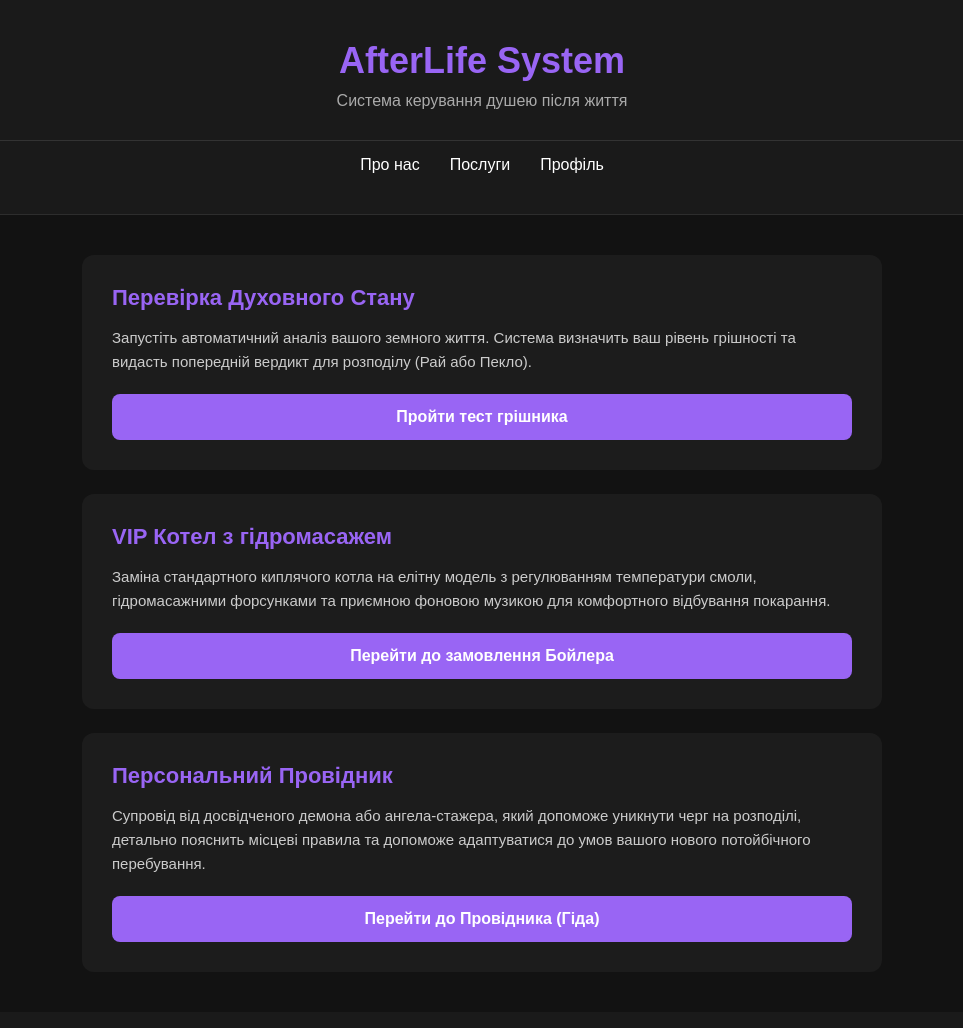
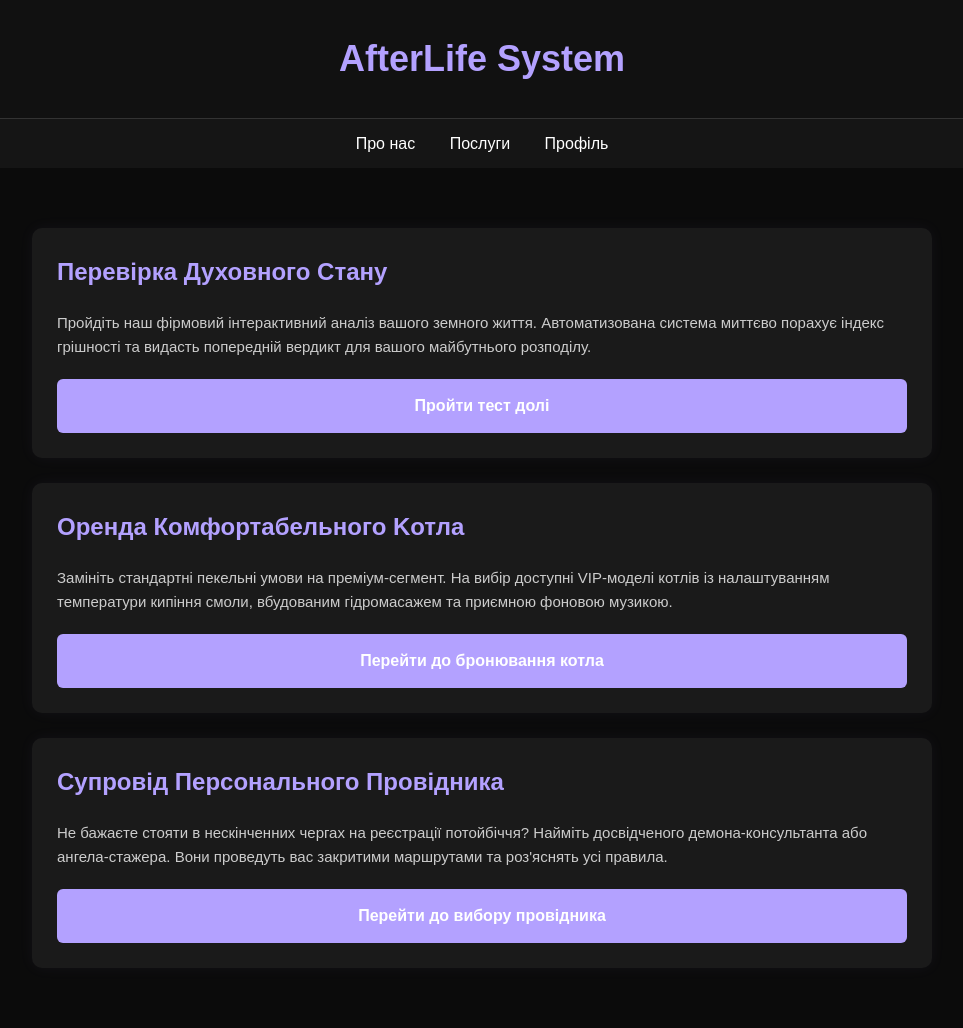
Before and after one commit to niaiku2006-ops/afterlife-system, a Flask app: page /services in a window 1280 px wide. Shown: the whole page, without its empty margins (158-1121 px from the left). Before the commit the page ends 942 px from the top, so only its background shows below. Run offline with Flask 3, Linux system fonts and the light colour scheme; a user stored in the database is signed in.

Commit message:
Update services.html

```diff
--- a/templates/services.html
+++ b/templates/services.html
@@ -6,79 +6,70 @@
     <title>Послуги - AfterLife System</title>
     <style>
         body {
+            margin: 0;
             font-family: Arial, sans-serif;
-            background-color: #121212;
-            color: #ffffff;
+            background: #0b0b0b;
+            color: #e0e0e0;
+            line-height: 1.6;
+        }
+
+        header {
+            background: #111;
+            padding: 30px 20px;
+            text-align: center;
+            border-bottom: 1px solid #333;
+        }
+
+        header h1 {
             margin: 0;
-            padding: 0;
+            color: #b3a1ff;
+            font-size: 36px;
+        }
+
+        nav {
+            background: #151515;
+            padding: 12px;
             text-align: center;
         }
 
-        .header {
-            background-color: #1a1a1a;
-            padding: 40px 20px;
-            border-bottom: 1px solid #2d2d2d;
-        }
-
-        .header h1 {
-            color: #9965f4;
-            font-size: 36px;
-            margin: 0 0 10px 0;
-        }
-
-        .header p {
-            color: #aaaaaa;
-            font-size: 16px;
-            margin: 0 0 30px 0;
-        }
-
-        .nav {
-            border-top: 1px solid #333;
-            padding-top: 15px;
-            display: flex;
-            justify-content: center;
-            gap: 30px;
-        }
-
-        .nav a {
+        nav a {
             color: #ffffff;
+            margin: 0 15px;
             text-decoration: none;
             font-size: 16px;
-            font-weight: normal;
             transition: color 0.2s;
         }
 
-        .nav a:hover {
-            color: #bb86fc;
+        nav a:hover {
+            color: #b3a1ff;
         }
 
-        .content-container {
-            max-width: 800px;
+        main {
+            max-width: 900px;
             margin: 40px auto;
-            padding: 0 20px;
+            padding: 20px;
             display: flex;
             flex-direction: column;
-            gap: 24px;
+            gap: 25px;
         }
 
-        .service-card {
-            background-color: #1c1c1c;
-            border-radius: 12px;
-            padding: 30px;
+        .section {
+            background: #1a1a1a;
+            padding: 25px;
+            border-radius: 10px;
+            box-shadow: 0 0 15px rgba(179, 161, 255, 0.05);
             text-align: left;
         }
 
-        .service-card h2 {
-            color: #9965f4;
-            font-size: 22px;
+        .section h2 {
             margin-top: 0;
-            margin-bottom: 12px;
+            color: #b3a1ff;
+            font-size: 24px;
         }
 
-        .service-card p {
+        .section p {
             color: #cccccc;
             font-size: 15px;
-            line-height: 1.6;
             margin-bottom: 20px;
         }
 
@@ -86,65 +77,55 @@
             display: block;
             width: 100%;
             box-sizing: border-box;
-            background-color: #9965f4;
+            background: #b3a1ff;
             color: #ffffff;
             border: none;
             padding: 14px;
             font-size: 16px;
             font-weight: bold;
-            border-radius: 8px;
+            border-radius: 6px;
             cursor: pointer;
             text-decoration: none;
             text-align: center;
-            transition: background-color 0.2s, transform 0.1s;
+            transition: background 0.2s;
         }
 
         .action-btn:hover {
-            background-color: #b388ff;
-            transform: translateY(-1px);
-        }
-
-        form {
-            margin: 0;
-            padding: 0;
-            width: 100%;
+            background: #9a87ff;
         }
     </style>
 </head>
 <body>
 
-    <div class="header">
-        <h1>AfterLife System</h1>
-        <p>Система керування душею після життя</p>
+<header>
+    <h1>AfterLife System</h1>
+</header>
 
-        <div class="nav">
-            <a href="/">Про нас</a>
-            <a href="/services">Послуги</a>
-            <a href="/profile">Профіль</a>
-        </div>
+<nav>
+    <a href="/">Про нас</a>
+    <a href="/services">Послуги</a>
+    <a href="/profile">Профіль</a>
+</nav>
+
+<main>
+    <div class="section">
+        <h2>Перевірка Духовного Стану</h2>
+        <p>Пройдіть наш фірмовий інтерактивний аналіз вашого земного життя. Автоматизована система миттєво порахує індекс грішності та видасть попередній вердикт для вашого майбутнього розподілу.</p>
+        <a href="/test" class="action-btn">Пройти тест долі</a>
     </div>
 
-    <div class="content-container">
+    <div class="section">
+        <h2>Оренда Комфортабельного Kотла</h2>
+        <p>Замініть стандартні пекельні умови на преміум-сегмент. На вибір доступні VIP-моделі котлів із налаштуванням температури кипіння смоли, вбудованим гідромасажем та приємною фоновою музикою.</p>
+        <a href="/boiler" class="action-btn">Перейти до бронювання котла</a>
+    </div>
 
-        <div class="service-card">
-            <h2>Перевірка Духовного Стану</h2>
-            <p>Запустіть автоматичний аналіз вашого земного життя. Система визначить ваш рівень грішності та видасть попередній вердикт для розподілу (Рай або Пекло).</p>
-            <a href="/test" class="action-btn">Пройти тест грішника</a>
-        </div>
-
-        <div class="service-card">
-            <h2>VIP Котел з гідромасажем</h2>
-            <p>Заміна стандартного киплячого котла на елітну модель з регулюванням температури смоли, гідромасажними форсунками та приємною фоновою музикою для комфортного відбування покарання.</p>
-            <a href="/boiler" class="action-btn">Перейти до замовлення Бойлера</a>
-        </div>
-
-        <div class="service-card">
-            <h2>Персональний Провідник</h2>
-            <p>Супровід від досвідченого демона або ангела-стажера, який допоможе уникнути черг на розподілі, детально пояснить місцеві правила та допоможе адаптуватися до умов вашого нового потойбічного перебування.</p>
-            <a href="/guide" class="action-btn">Перейти до Провідника (Гіда)</a>
-        </div>
-
+    <div class="section">
+        <h2>Супровід Персонального Провідника</h2>
+        <p>Не бажаєте стояти в нескінченних чергах на реєстрації потойбіччя? Найміть досвідченого демона-консультанта або ангела-стажера. Вони проведуть вас закритими маршрутами та роз'яснять усі правила.</p>
+        <a href="/guide" class="action-btn">Перейти до вибору провідника</a>
     </div>
+</main>
 
 </body>
 </html>
```
